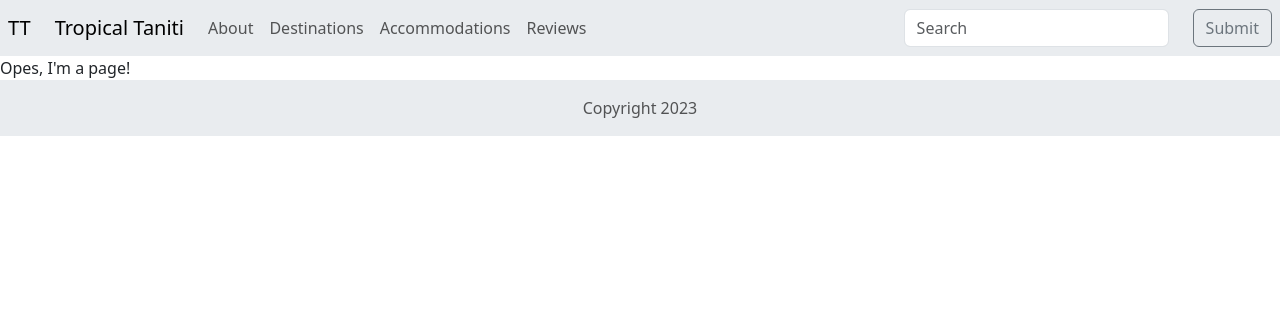
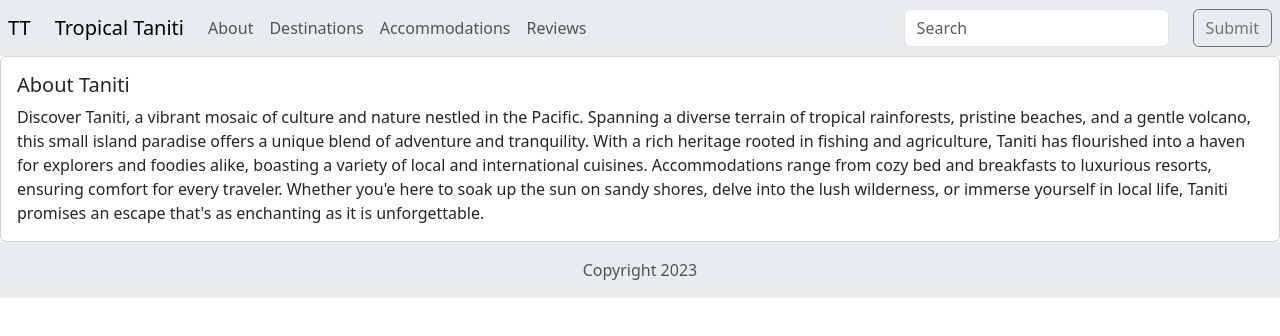
Before and after one commit to mistahoward/c856-prototype, a Gatsby site: page /about in a window 1280 px wide. Built offline with nearby package versions, Linux system fonts and the light colour scheme; Gatsby itself is replaced by a stand-in of ours.

Commit message:
quick ole about page

```diff
--- a/src/pages/about.tsx
+++ b/src/pages/about.tsx
@@ -1,20 +1,34 @@
 import React from 'react';
-import { Container } from 'react-bootstrap';
+import { Card, Container } from 'react-bootstrap';
 import { HeadFC } from 'gatsby';
 
 import Layout from '../components/layout';
 import '../scss/main.scss';
 
-const AboutPage = () => {
-	console.debug();
-	return (
-		<Container id="root" fluid>
-			<Layout>
-				Opes, I&apos;m a page!
-			</Layout>
-		</Container>
-	);
-};
+const AboutPage = () => (
+	<Container id="root" fluid>
+		<Layout>
+			<Card>
+				<Card.Body>
+					<Card.Title>About Taniti</Card.Title>
+					<Card.Text>
+						Discover Taniti, a vibrant mosaic of culture and nature nestled in the
+						Pacific. Spanning a diverse terrain of tropical rainforests, pristine
+						beaches, and a gentle volcano, this small island paradise offers a unique
+						blend of adventure and tranquility. With a rich heritage rooted in fishing
+						and agriculture, Taniti has flourished into a haven for explorers and
+						foodies alike, boasting a variety of local and international cuisines.
+						Accommodations range from cozy bed and breakfasts to luxurious resorts,
+						ensuring comfort for every traveler. Whether you&apos;e here to soak up the
+						sun on sandy shores, delve into the lush wilderness, or immerse yourself in
+						local life, Taniti promises an escape that&apos;s as enchanting as it is
+						unforgettable.
+					</Card.Text>
+				</Card.Body>
+			</Card>
+		</Layout>
+	</Container>
+);
 
 export default AboutPage;
 
```
